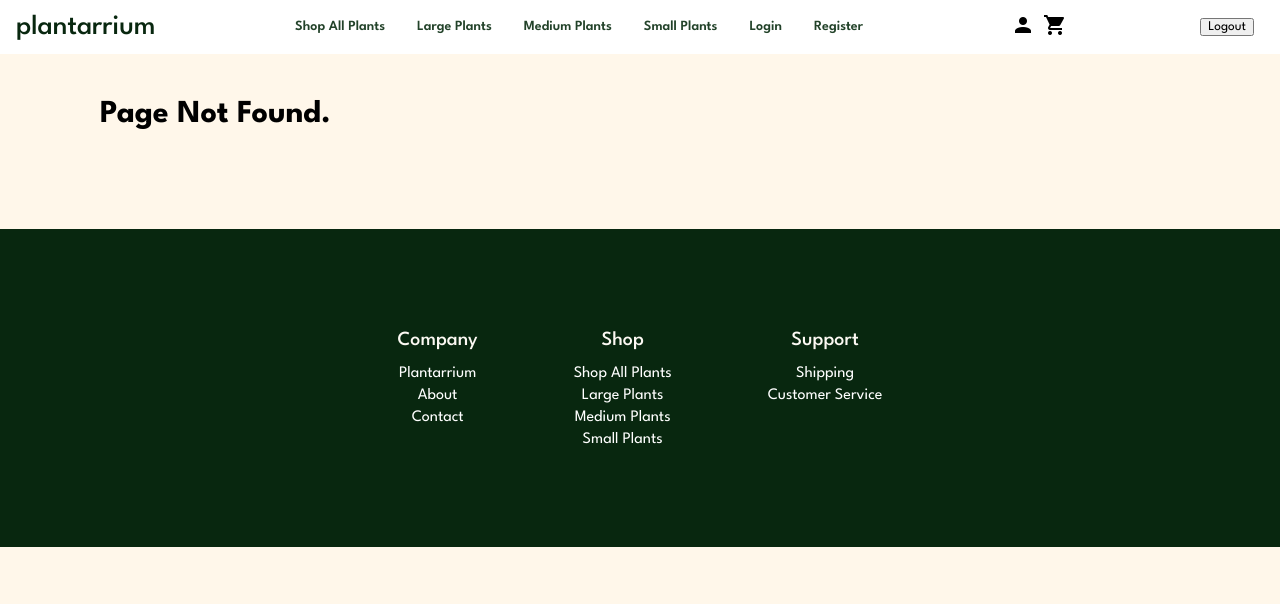
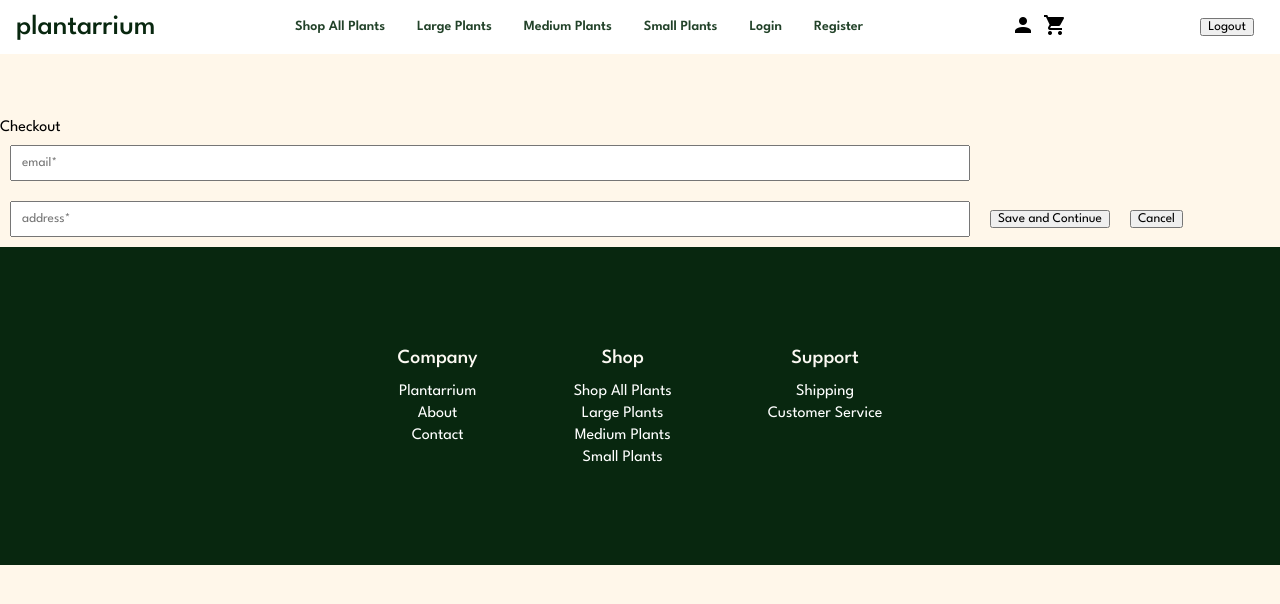
Before and after one commit to 2110-FTB-PT/infinite-loop, a React (Create React App) app: page /checkout in a window 1280 px wide. Shown: the top 604 px of the page. Built offline with nearby package versions, Linux system fonts and the light colour scheme; no server answers.

Commit message:
added first_name and last_name columns in orders

```diff
--- a/src/axios-services/index.js
+++ b/src/axios-services/index.js
@@ -84,8 +84,8 @@ export const fetchUsers = async () => {
 };
 
 export const fetchSingleUser = async (id) => {
-  try{
-    const { data: user } = await axios.get(`${BASE_URL}/users/userId/${id}`)
+  try {
+    const { data: user } = await axios.get(`${BASE_URL}/users/userId/${id}`);
 
     return user;
   } catch (error) {
@@ -98,12 +98,14 @@ export const updateUser = async (
   { id, full_name, email, username, isActive, isAdmin }
 ) => {
   try {
-    const { data: user } = await axios.patch(`${BASE_URL}/users/accounts/${id}`, {
+    const { data: user } = await axios.patch(
+      `${BASE_URL}/users/accounts/${id}`,
+      {
         full_name,
         email,
         username,
         isActive,
-      isAdmin
+        isAdmin,
       },
       {
         headers: {
@@ -201,10 +203,15 @@ export const fetchOrder = async (id) => {
   }
 };
 
-export const createPendingOrder = async (token, { email, address }) => {
+export const createPendingOrder = async (
+  token,
+  { first_name, last_name, email, address }
+) => {
   try {
     if (!token) {
       const { data: pendingOrder } = await axios.post(`${BASE_URL}/orders`, {
+        first_name,
+        last_name,
         email,
         address,
       });
@@ -212,10 +219,7 @@ export const createPendingOrder = async (token, { email, address }) => {
     } else {
       const { data: pendingOrder } = await axios.post(
         `${BASE_URL}/orders`,
-        {
-          email,
-          address,
-        },
+        { first_name, last_name, email, address },
         {
           headers: {
             Authorization: `Bearer ${token}`,
@@ -367,12 +371,16 @@ export const deleteProductOrderById = async (products_orderId) => {
   }
 };
 
-export const updateOrder = async (token, { id, userId, email, address }) => {
+export const updateOrder = async (
+  token,
+  { id, first_name, last_name, email, address }
+) => {
   try {
     const { data: order } = await axios.patch(
       `${BASE_URL}/orders/${id}`,
       {
-        userId,
+        first_name,
+        last_name,
         email,
         address,
       },
--- a/src/components/App.js
+++ b/src/components/App.js
@@ -9,6 +9,7 @@ import Footer from "./Footer";
 import About from "./About";
 import Contact from "./Contact";
 import Cart from "./Order/Cart";
+import OrderForm from "./Order/OrderForm";
 import Shipping from "./Shipping";
 import CustomerService from "./CustomerService";
 
@@ -125,7 +126,7 @@ const App = () => {
     try {
       let newOrder;
       if (Object.keys(cart).length === 0) {
-        newOrder = await createPendingOrder(token, "", "");
+        newOrder = await createPendingOrder(token, "", "", "", "");
         await addProductToCart(newOrder.id, id);
       } else {
         newOrder = cart;
@@ -180,6 +181,7 @@ const App = () => {
             <Cart cart={cart} setCart={setCart} token={token} user={user} />
           }
         />
+        <Route path="/checkout" element={<OrderForm />} />
         <Route
           path="/categories/largeplants"
           element={
@@ -218,14 +220,47 @@ const App = () => {
           }
         />
         <Route path="/reviews/:productId" element={<ReviewsByProduct />} />
-        <Route path="/admin" element={<AdminDash token={token}/>} />
-        <Route path="/admin/products" element={<Products token={token} products={products} setProducts={setProducts}/>} />
-        <Route path="/admin/addproduct" element={<AddProduct token={token} products={products} setProducts={setProducts} />} />
-        <Route path="/admin/products/:id" element={<EditProduct token={token} products={products} setProducts={setProducts}/>} />
+        <Route path="/admin" element={<AdminDash token={token} />} />
+        <Route
+          path="/admin/products"
+          element={
+            <Products
+              token={token}
+              products={products}
+              setProducts={setProducts}
+            />
+          }
+        />
+        <Route
+          path="/admin/addproduct"
+          element={
+            <AddProduct
+              token={token}
+              products={products}
+              setProducts={setProducts}
+            />
+          }
+        />
+        <Route
+          path="/admin/products/:id"
+          element={
+            <EditProduct
+              token={token}
+              products={products}
+              setProducts={setProducts}
+            />
+          }
+        />
         <Route path="/admin/orders" element={<Orders />} />
         <Route path="/admin/accounts" element={<Users />} />
-        <Route path="/admin/accounts/:id" element={<EditUser token={token} />}/>
-        <Route path="/admin/reviews" element={ <Reviews token={token} user={user} />} />
+        <Route
+          path="/admin/accounts/:id"
+          element={<EditUser token={token} />}
+        />
+        <Route
+          path="/admin/reviews"
+          element={<Reviews token={token} user={user} />}
+        />
         <Route path="/myaccount" element={<MyAccount />} />
         <Route path="/about" element={<About />} />
         <Route path="/contact" element={<Contact />} />
--- a/src/components/Navigation.js
+++ b/src/components/Navigation.js
@@ -4,7 +4,7 @@ import "../style/Navigation.css";
 import account from "./img/account.png";
 import cart from "./img/cart.png";
 
-const Navigation = ({ token, user,  handleLogOut }) => {
+const Navigation = ({ token, user, handleLogOut }) => {
   return (
     <>
       <div className="nav-container">
--- a/src/components/Order/Cart.js
+++ b/src/components/Order/Cart.js
@@ -1,31 +1,8 @@
-import React, { useEffect } from "react";
+import React from "react";
 import "../../style/Cart.css";
 import CartProducts from "./CartProducts";
 
 const Cart = ({ cart, setCart, token, user }) => {
-  const handleSubmit = async (event) => {
-    try {
-      event.preventDefault();
-      const res = await fetch("/api/orders/checkout", {
-        method: "POST",
-        headers: {
-          "Content-Type": "application/json",
-        },
-        body: JSON.stringify({
-          items: [
-            { id: 1, quantity: 3 },
-            { id: 2, quantity: 1 },
-          ],
-        }),
-      });
-      const { url } = await res.json();
-      console.log("url", url);
-      window.location = url;
-    } catch (error) {
-      console.error(error);
-    }
-  };
-
   return (
     <>
       <h2>Cart</h2>
@@ -33,11 +10,6 @@ const Cart = ({ cart, setCart, token, user }) => {
         Object.keys(cart).length > 0 && (
           <>
             <CartProducts cart={cart} setCart={setCart} />
-            <div className="checkout">
-              <button className="checkout-button" onClick={handleSubmit}>
-                continue to billing
-              </button>
-            </div>
           </>
         )
       ) : (
--- a/src/components/Order/CartProducts.js
+++ b/src/components/Order/CartProducts.js
@@ -1,7 +1,9 @@
 import React, { useState, useEffect } from "react";
 import SingleCartProduct from "./SingleCartProduct";
+import { useNavigate } from "react-router-dom";
 
 const CartProducts = ({ cart, setCart, user }) => {
+  const navigate = useNavigate();
   const [subTotal, setSubTotal] = useState(0);
   const [total, setTotal] = useState(0);
   const [shippingFee, setShippingFee] = useState(0);
@@ -41,6 +43,12 @@ const CartProducts = ({ cart, setCart, user }) => {
             <div className="title"> Subtotal ${subTotal} </div>
             <div className="title"> Shipping ${shippingFee} </div>
             <div className="title"> Total ${total} </div>
+            <button
+              onClick={() => {
+              }}
+            >
+              Continue to checkout
+            </button>
           </>
         )
       ) : (
--- /dev/null
+++ b/src/components/Order/OrderForm.js
@@ -0,0 +1,40 @@
+import React, { useState } from "react";
+import "../../style/Cart.css";
+import { updateOrder } from "../../axios-services";
+
+const OrderForm = ({ cart }) => {
+  const [email, setEmail] = useState("");
+  const [address, setAddress] = useState("");
+
+  const handleCreateOrder = async (event) => {
+    try {
+      event.preventDefault();
+      const newUpdatedOrder = await updateOrder(cart.id, email, address);
+    } catch (error) {
+      console.error(error);
+    }
+  };
+  return (
+    <div className="order-form">
+      <div> Checkout </div>
+      <form onSubmit={handleCreateOrder}>
+        <input
+          type="text"
+          placeholder="email*"
+          onChange={(event) => setEmail(event.target.value)}
+          required
+        />
+        <input
+          type="text"
+          placeholder="address*"
+          onChange={(event) => setAddress(event.target.value)}
+          required
+        />
+        <button>Save and Continue</button>
+        <button>Cancel</button>
+      </form>
+    </div>
+  );
+};
+
+export default OrderForm;
--- a/src/style/Cart.css
+++ b/src/style/Cart.css
@@ -2,7 +2,7 @@ h2 {
   margin-top: 15vh;
 }
 
-.checkout {
+.checkout, .order-form {
   margin-top: 15vh;
 }
 
```
Also changed, not shown: api/orders.js (+13 -3 lines), db/models/orders.js (+10 -4 lines), db/seedData.js (+10 -4 lines), src/components/Order/Stripe.js (added, +38 -0 lines). Lines whose indentation alone changed are shown as unchanged.
